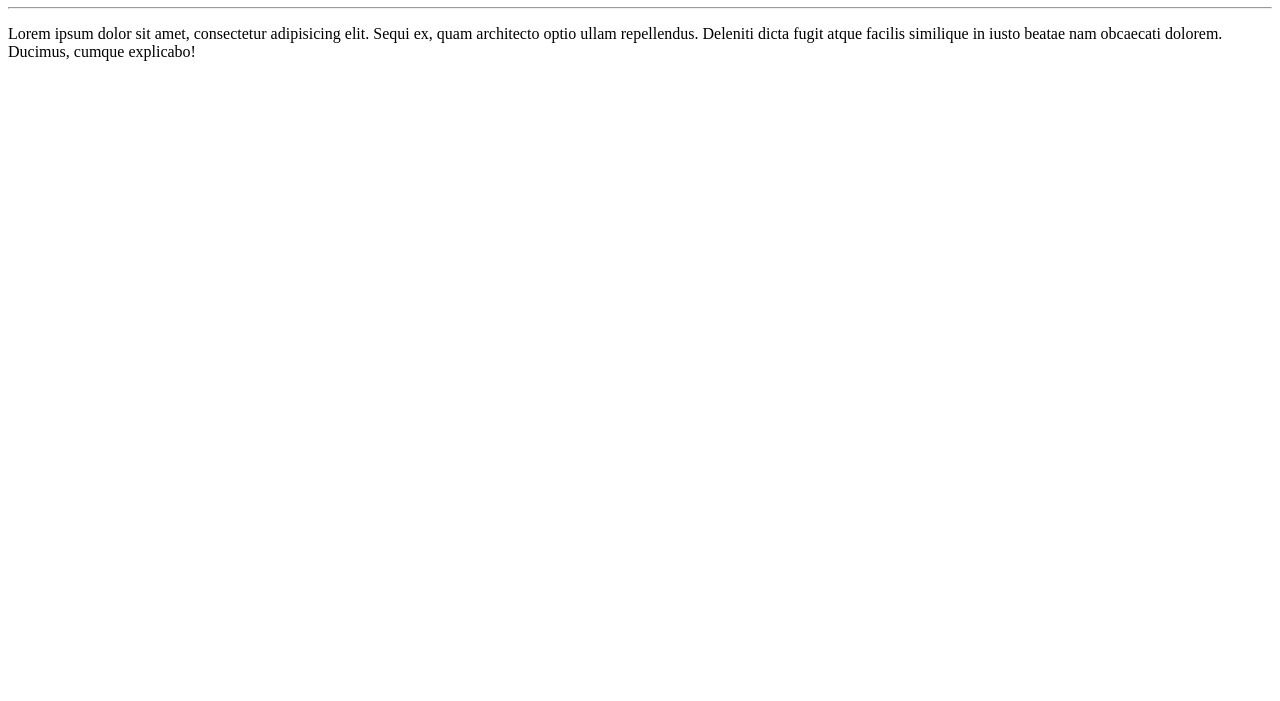
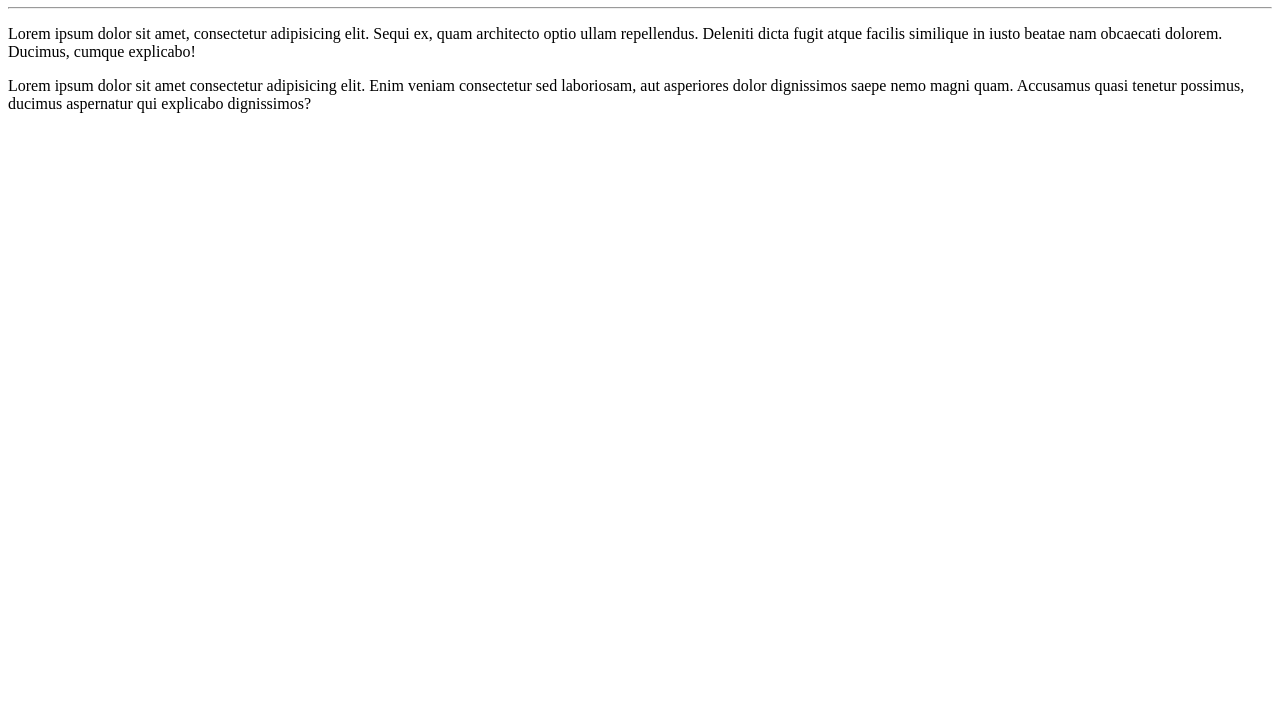
Before and after one commit to KKAS-star/Ola-Mundo, a plain HTML site: page site-exemplo/index.html in a window 1280 px wide. Shown: the part 99-800 px from the top of the page. Drawn offline with Linux system fonts and the light colour scheme.

Commit message:
adicionei um parágrafo

```diff
--- a/site-exemplo/index.html
+++ b/site-exemplo/index.html
@@ -9,5 +9,6 @@
     <h1>Olá, Mundo!</h1>
     <hr>
     <p>Lorem ipsum dolor sit amet, consectetur adipisicing elit. Sequi ex, quam architecto optio ullam repellendus. Deleniti dicta fugit atque facilis similique in iusto beatae nam obcaecati dolorem. Ducimus, cumque explicabo!</p>
+    <p>Lorem ipsum dolor sit amet consectetur adipisicing elit. Enim veniam consectetur sed laboriosam, aut asperiores dolor dignissimos saepe nemo magni quam. Accusamus quasi tenetur possimus, ducimus aspernatur qui explicabo dignissimos?</p>
 </body>
 </html>
```
